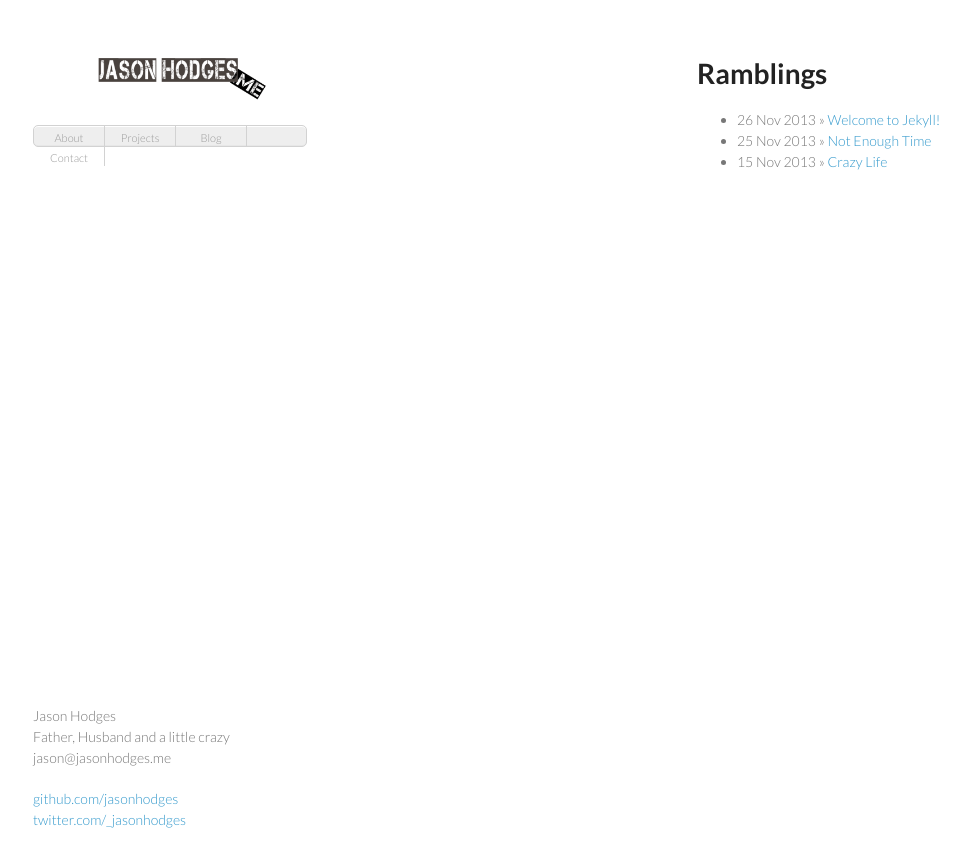
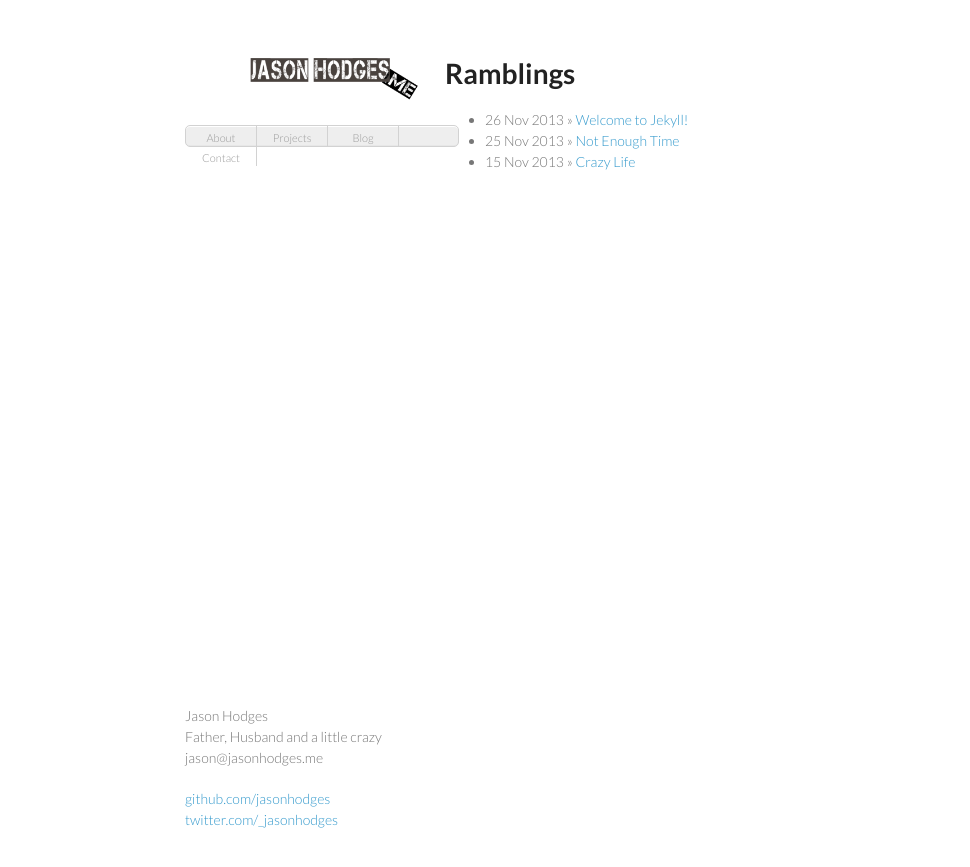
Before and after one commit to jasonhodges/old_jasonhodges.github.io, a Jekyll site: the page built from index.html, in a window 1280 px wide. Shown: the top 867 px of the page, without its empty margins (25-995 px from the left). Built offline with Jekyll 4.4.1, drawn with Linux system fonts in a browser that asks for light colours; Markdown is read by kramdown in place of the engine named in the settings; comment, search, counter and statistics services are not loaded.

Commit message:
style updates

```diff
--- a/_layouts/default.html
+++ b/_layouts/default.html
@@ -14,7 +14,7 @@
     <![endif]-->
   </head>
   <body>
-    <div class="site">
+    <div class="wrapper">
       <header>
         <h1><a href="/"><img src="/img/logo.png" alt="{{ site.name }}" width="300" /></a></h1>
         <nav><ul>
--- a/css/main.css
+++ b/css/main.css
@@ -177,9 +177,11 @@
 }
 
 section {
-  width:500px;
+  width:600px;
   float:right;
   padding-bottom:50px;
+  overflow: hidden;
+  min-height: 400px;
 }
 
 small {
```
